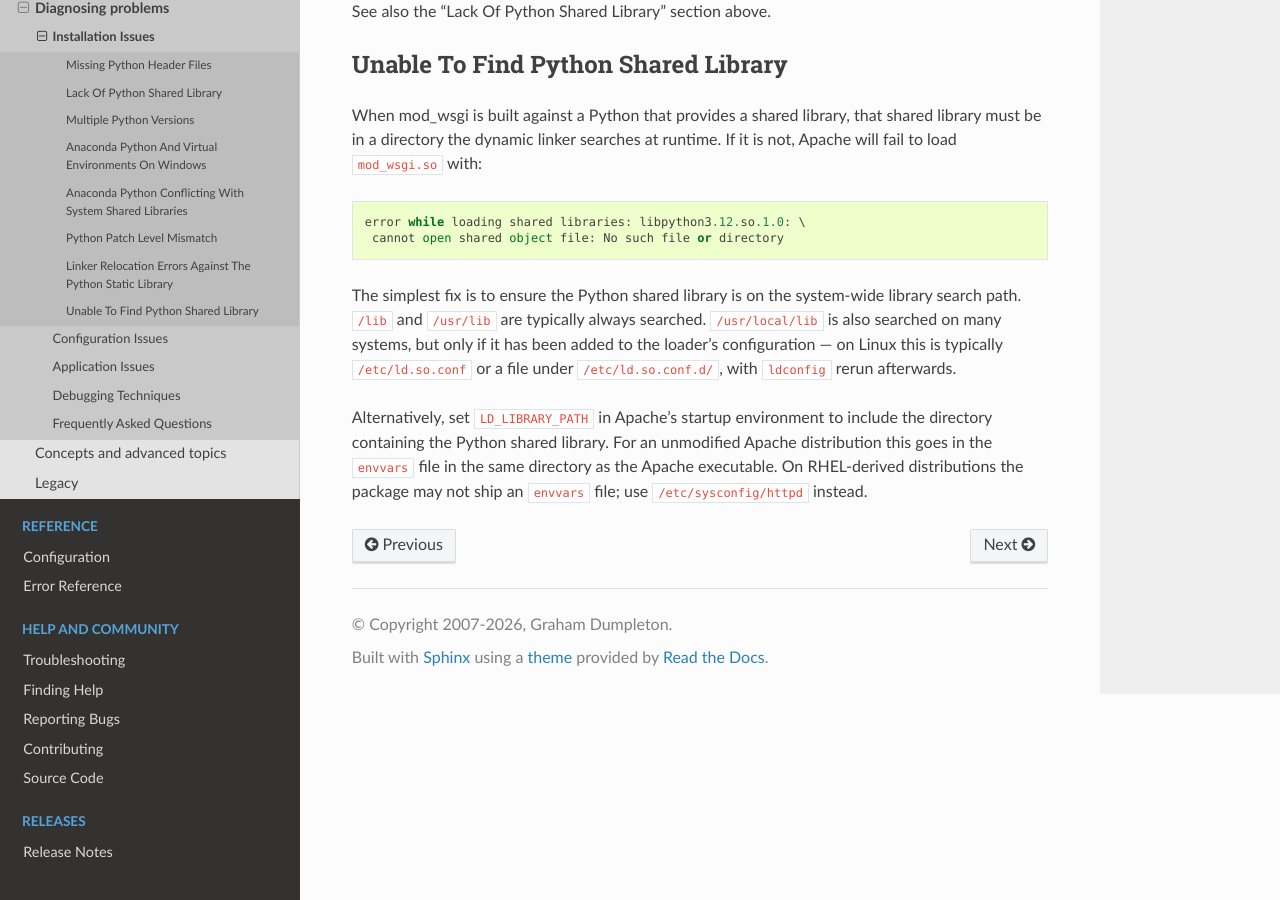
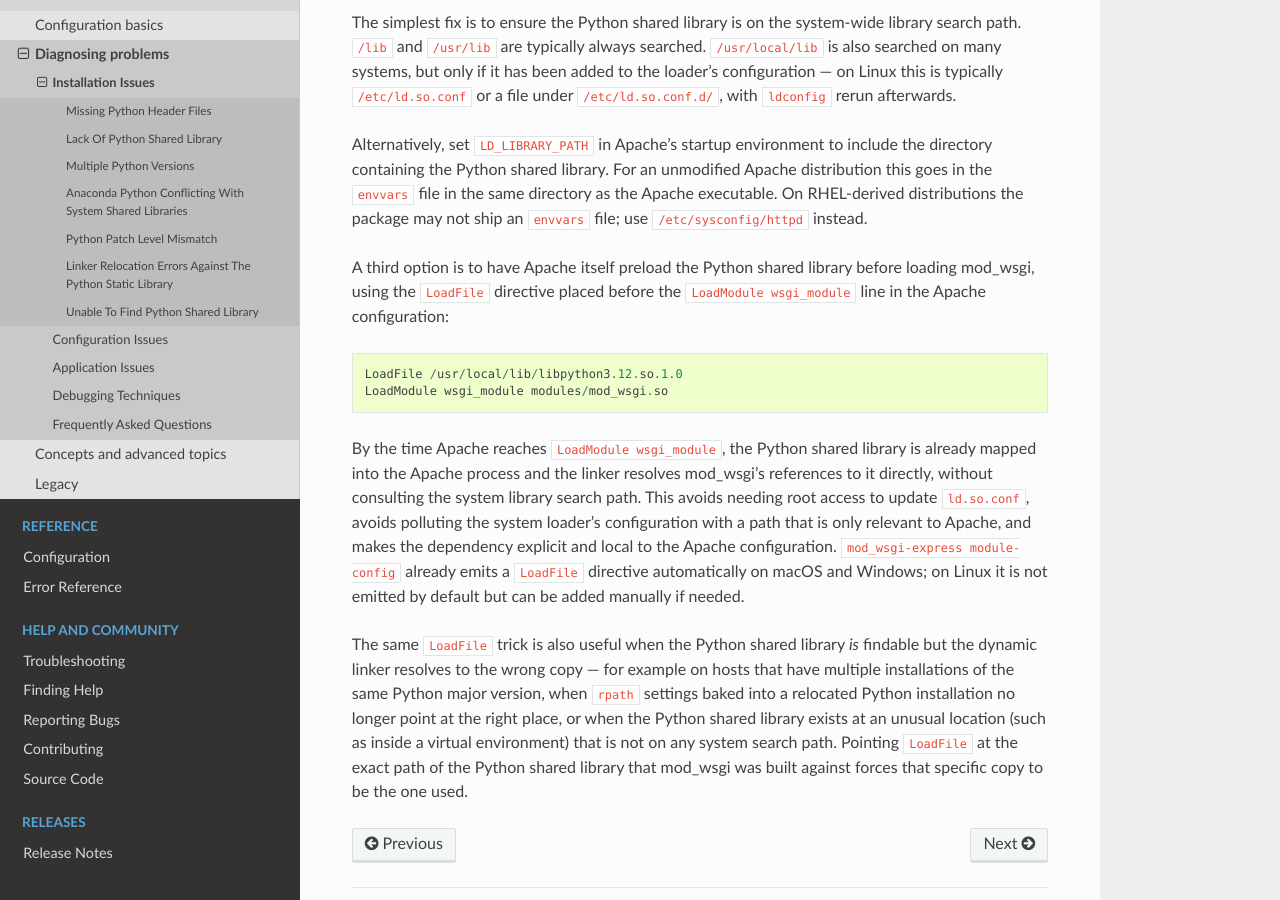
Before and after one commit to GrahamDumpleton/mod_wsgi, a Sphinx documentation site: the page built from docs/user-guides/installation-issues.rst, in a window 1280 px wide and 900 px high, scrolled down 5642 px. Built offline with Sphinx 7.4.7 and the Read the Docs theme 3.1.0, drawn with Linux system fonts in a browser that asks for light colours; some of the changed text lies outside the part shown.

Commit message:
Drop speculative Anaconda+venv-on-Windows note; document LoadFile.
The "Anaconda Python And Virtual Environments On Windows" section
in installation-issues.rst was speculative ("exact cause has not
been identified") and could not be corroborated against current
Anaconda versions. Removed; can be reinstated if a fresh report
arrives. The "Anaconda Python Conflicting With System Shared
Libraries" section is preserved as it documents a confirmed,
ongoing failure mode. Aligned requirements.rst to drop the
matching Windows-venv reference and the unverified-currency
hedge while keeping the shared-library-conflict warning.

Extended the "Unable To Find Python Shared Library" section with
a third workaround: have Apache itself preload the Python shared
library via a LoadFile directive before LoadModule wsgi_module.
Added a closing paragraph noting the same trick disambiguates
when the linker finds the wrong copy of libpython (multi-Python
hosts, stale rpath, libpython inside a venv).

```diff
--- a/docs/user-guides/installation-issues.rst
+++ b/docs/user-guides/installation-issues.rst
@@ -151,20 +151,6 @@
 
         return [output]
 
-Anaconda Python And Virtual Environments On Windows
-----------------------------------------------------
-
-Use of the Anaconda Python distribution together with a Python
-virtual environment on Windows has been known to cause problems
-with mod_wsgi at runtime under Apache. The exact cause has not
-been identified.
-
-How well current Anaconda Python versions behave on Windows has
-not been re-verified recently. If you encounter problems, the
-recommended workaround is to use a different Python distribution
-on Windows — for example a python.org installer, ``uv``-managed
-Python, or a system-installed Python.
-
 Anaconda Python Conflicting With System Shared Libraries
 --------------------------------------------------------
 
@@ -311,3 +297,33 @@
 ``envvars`` file in the same directory as the Apache executable. On
 RHEL-derived distributions the package may not ship an ``envvars``
 file; use ``/etc/sysconfig/httpd`` instead.
+
+A third option is to have Apache itself preload the Python shared
+library before loading mod_wsgi, using the ``LoadFile`` directive
+placed before the ``LoadModule wsgi_module`` line in the Apache
+configuration::
+
+    LoadFile /usr/local/lib/libpython3.12.so.1.0
+    LoadModule wsgi_module modules/mod_wsgi.so
+
+By the time Apache reaches ``LoadModule wsgi_module``, the Python
+shared library is already mapped into the Apache process and the
+linker resolves mod_wsgi's references to it directly, without
+consulting the system library search path. This avoids needing root
+access to update ``ld.so.conf``, avoids polluting the system
+loader's configuration with a path that is only relevant to Apache,
+and makes the dependency explicit and local to the Apache
+configuration. ``mod_wsgi-express module-config`` already emits a
+``LoadFile`` directive automatically on macOS and Windows; on Linux
+it is not emitted by default but can be added manually if needed.
+
+The same ``LoadFile`` trick is also useful when the Python shared
+library *is* findable but the dynamic linker resolves to the wrong
+copy — for example on hosts that have multiple installations of the
+same Python major version, when ``rpath`` settings baked into a
+relocated Python installation no longer point at the right place,
+or when the Python shared library exists at an unusual location
+(such as inside a virtual environment) that is not on any system
+search path. Pointing ``LoadFile`` at the exact path of the Python
+shared library that mod_wsgi was built against forces that specific
+copy to be the one used.
```
Also changed, not shown: docs/requirements.rst (+6 -7 lines).
